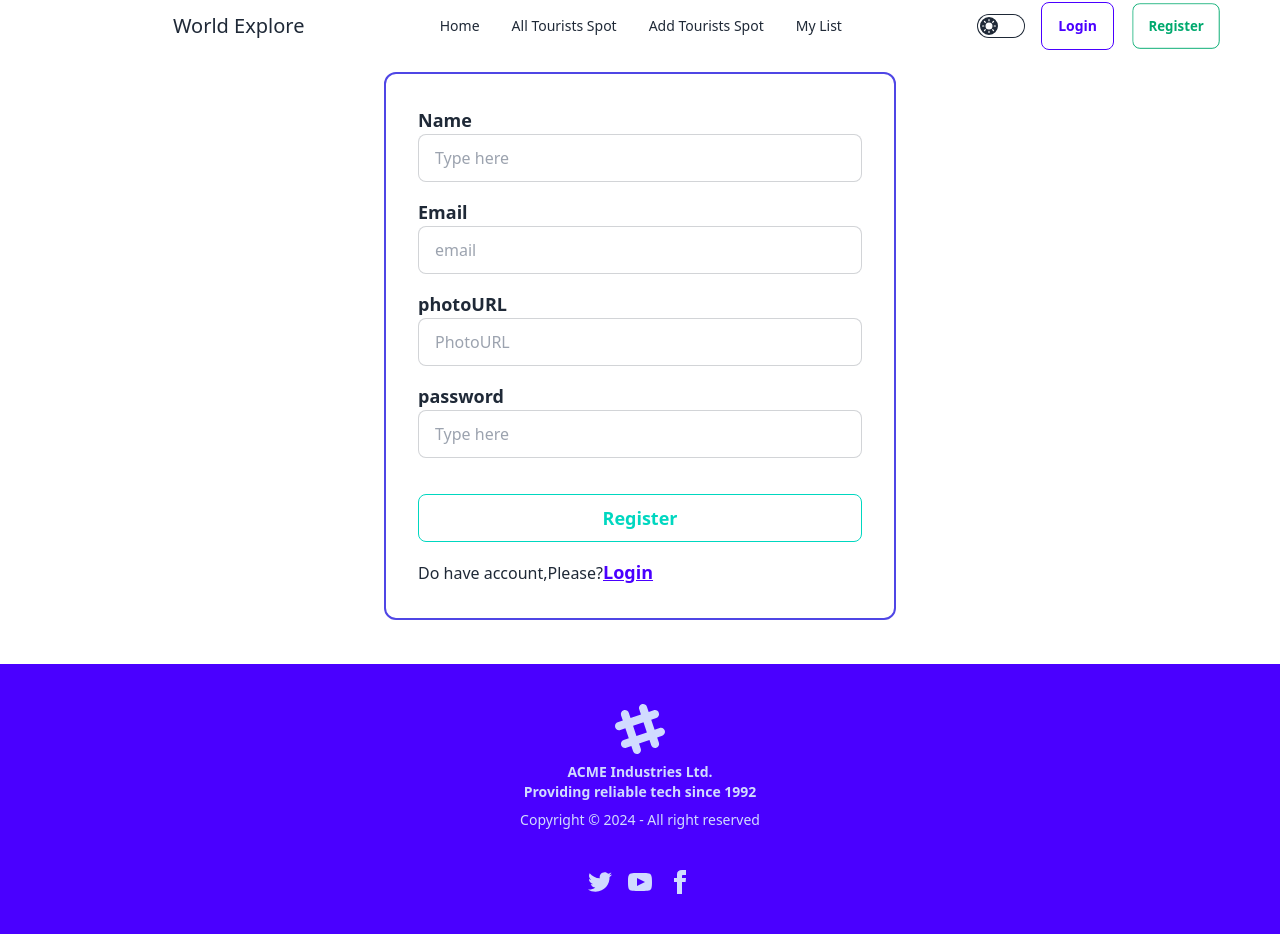
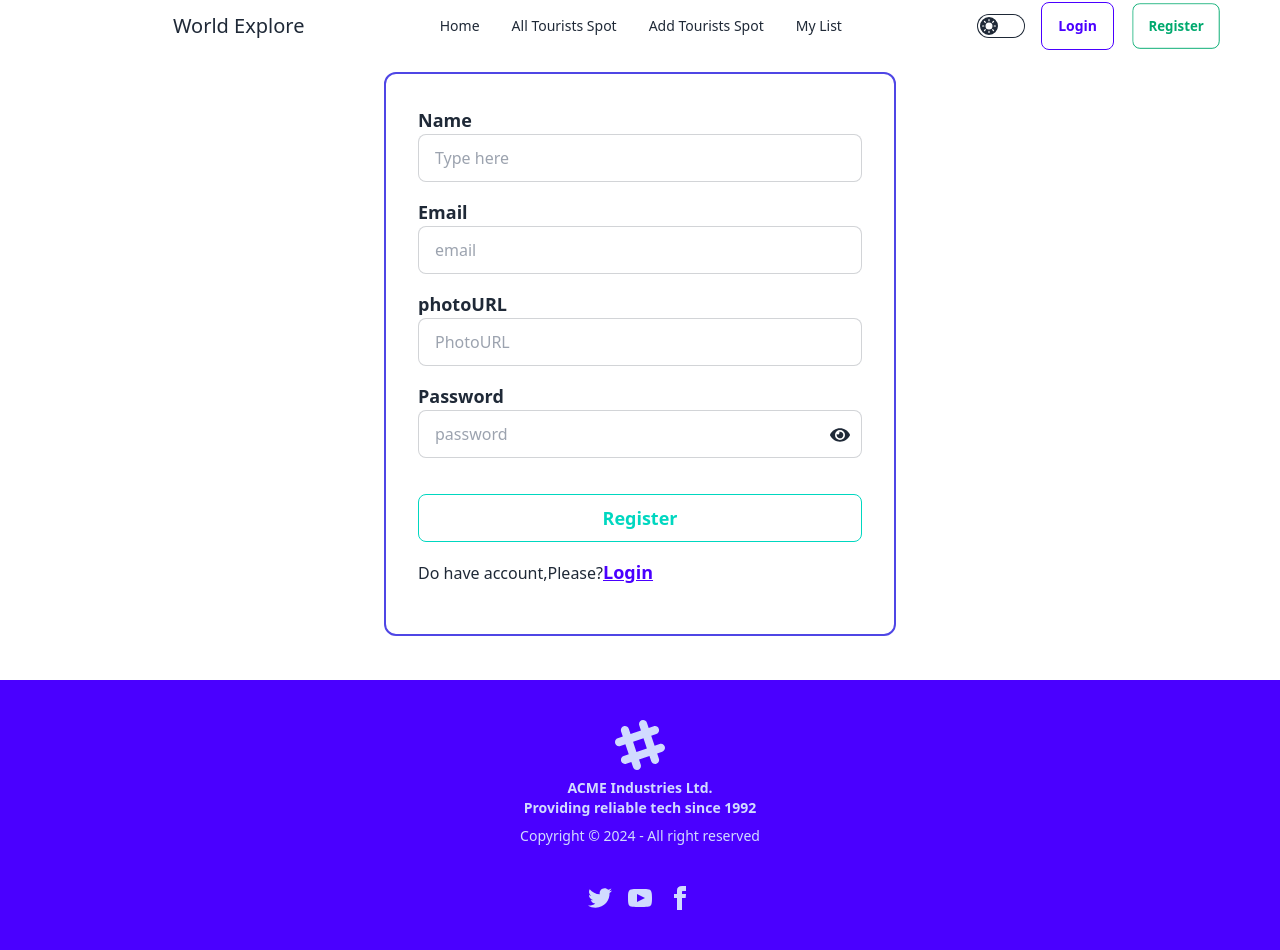
Before and after one commit to Tanvirgit07/world-clien, a React (Vite) app: page /register in a window 1280 px wide. Built offline with nearby package versions, Linux system fonts and the light colour scheme; no server answers.

Commit message:
added a password and togol eye

```diff
--- a/package.json
+++ b/package.json
@@ -17,7 +17,6 @@
     "react-dom": "^18.2.0",
     "react-icons": "^5.1.0",
     "react-router-dom": "^6.23.0",
-    "react-toastify": "^10.0.5",
     "sonner": "^1.4.41",
     "sort-by": "^1.2.0"
   },
--- a/src/Pages/Login.jsx
+++ b/src/Pages/Login.jsx
@@ -1,9 +1,12 @@
 import { useContext, useState } from "react";
-import { Link } from "react-router-dom";
+import { Link, useLocation, useNavigate } from "react-router-dom";
 import { AuthContext } from "../Provider/AuthProvider";
 import { FaEye, FaEyeSlash, FaGithub, FaGoogle } from "react-icons/fa";
+import { Toaster, toast } from "sonner";
 const Login = () => {
-  const { loginUser, googleLogin,gitHubLogin } = useContext(AuthContext);
+  const { loginUser, googleLogin, gitHubLogin } = useContext(AuthContext);
+  const navigate = useNavigate();
+  const location = useLocation();
   const [registerError, setRegisterError] = useState("");
   const [showPass, setShowPass] = useState(false);
   const handleLogin = (e) => {
@@ -16,6 +19,10 @@ const Login = () => {
     loginUser(email, password)
       .then((result) => {
         console.log(result.user);
+        toast.success("Login Successfully!");
+        setTimeout(() => {
+          navigate(location?.state ? location.state : "/");
+        }, 2000);
       })
       .catch((error) => {
         console.log(error.message);
@@ -27,21 +34,29 @@ const Login = () => {
     googleLogin()
       .then((result) => {
         console.log(result.user);
+        toast.success("Login Successfully!");
+        setTimeout(() => {
+          navigate(location?.state ? location.state : "/");
+        }, 2000);
       })
       .catch((error) => {
         console.log(error.message);
       });
   };
 
-  const handleGitHub = () =>{
+  const handleGitHub = () => {
     gitHubLogin()
-    .then(result => {
-      console.log(result.user)
-    })
-    .catch(error =>{
-      console.log(error.message)
-    })
-  }
+      .then((result) => {
+        console.log(result.user);
+        toast.success("Login Successfully!");
+        setTimeout(() => {
+          navigate(location?.state ? location.state : "/");
+        }, 2000);
+      })
+      .catch((error) => {
+        console.log(error.message);
+      });
+  };
 
   return (
     <div className="lg:max-w-lg mx-auto mb-9 mt-10  border-solid border-2 border-indigo-600 p-8 rounded-xl w-11/12">
@@ -90,6 +105,7 @@ const Login = () => {
           </p>
         </div>
       </form>
+      <Toaster position="bottom-left" richColors  />
       <div className="my-3">
         <p className="text-center text-2xl font-bold underline">Login With</p>
       </div>
--- a/src/Pages/Register.jsx
+++ b/src/Pages/Register.jsx
@@ -1,12 +1,16 @@
 import { useContext, useState } from "react";
 import { Link, useNavigate } from "react-router-dom";
 import { AuthContext } from "../Provider/AuthProvider";
-import { toast } from "sonner";
+import { Toaster, toast } from "sonner";
+import { FaEye, FaEyeSlash } from "react-icons/fa";
 
 const Register = () => {
-  const { createUser,updateUserProfile,setUser,setReload } = useContext(AuthContext);
-  const navigate = useNavigate()
-  const [registerError,setRegisterError] = useState('')
+  const { createUser, updateUserProfile, setUser, setReload } =
+    useContext(AuthContext);
+  const navigate = useNavigate();
+  const [registerError, setRegisterError] = useState("");
+  const [inputError, setInputError] = useState("");
+  const [showPass, setShowPass] = useState(false);
   const handleRegister = (e) => {
     e.preventDefault();
     const form = e.target;
@@ -15,25 +19,37 @@ const Register = () => {
     const photo = form.photo.value;
     const password = form.password.value;
     console.log(name, email, photo, password);
-    setRegisterError('')
+    setRegisterError("");
+    setInputError("");
+
+    if (!/[a-z]/.test(password)) {
+      setInputError("Password should have one Lower case!");
+      return;
+    } else if (!/[A-Z]/.test(password)) {
+      setInputError("Password should have one upper case!");
+      return;
+    } else if (password.length < 6) {
+      setInputError("Password should have six character!");
+      return;
+    }
 
     //create user
-    createUser(email,password)
-    .then(result => {
-        console.log(result.user)
+    createUser(email, password)
+      .then((result) => {
+        console.log(result.user);
         updateUserProfile(name, photo).then(() => {
           setUser(result.user);
-          setReload(true)
-          toast.success('Register Successfully!')
-          setTimeout(() =>{
-            navigate('/')
-          },2000)
+          setReload(true);
+          toast.success("Register Successfully!");
+          setTimeout(() => {
+            navigate("/");
+          }, 2000);
         });
-    })
-    .catch(error =>{
-        console.log(error.message)
-        setRegisterError(error.message)
-    })
+      })
+      .catch((error) => {
+        console.log(error.message);
+        setRegisterError(error.message);
+      });
   };
   return (
     <div className="mb-11">
@@ -68,18 +84,24 @@ const Register = () => {
             className="input input-bordered w-full"
           />
         </div>
-        <div>
-          <p className="text-lg font-bold">password</p>
+        <div className="relative">
+          <p className="text-lg font-bold">Password</p>
           <input
-            type=""
+            type={showPass ? "text" : "password"}
             name="password"
-            placeholder="Type here"
+            required
+            placeholder="password"
             className="input input-bordered w-full"
           />
+          <span
+            className="absolute top-[43px] right-3 text-xl"
+            onClick={() => setShowPass(!showPass)}
+          >
+            {showPass ? <FaEyeSlash /> : <FaEye />}
+          </span>
+          {inputError && <p className="text-red-600">{inputError}</p>}
         </div>
-        {
-          registerError && <p className="text-red-600">{registerError}</p>
-        }
+        {registerError && <p className="text-red-600">{registerError}</p>}
         <div>
           <button className="btn text-lg font-semibold btn-outline btn-accent mt-5 w-full">
             Register
@@ -93,6 +115,7 @@ const Register = () => {
             </Link>
           </p>
         </div>
+        <Toaster richColors  />
       </form>
     </div>
   );
```
Also changed, not shown: 1 other file (tests, documents, lock files or other folders).
